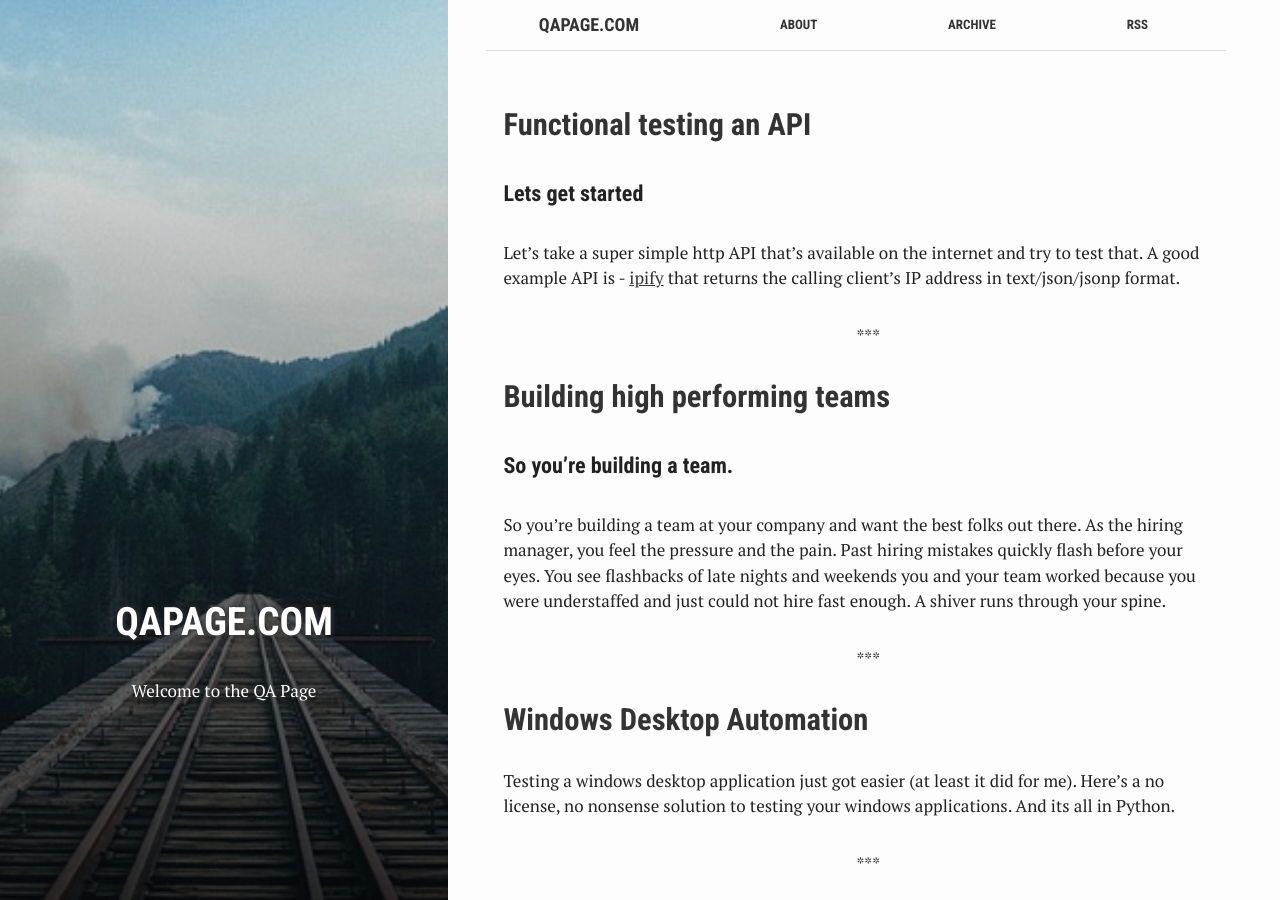
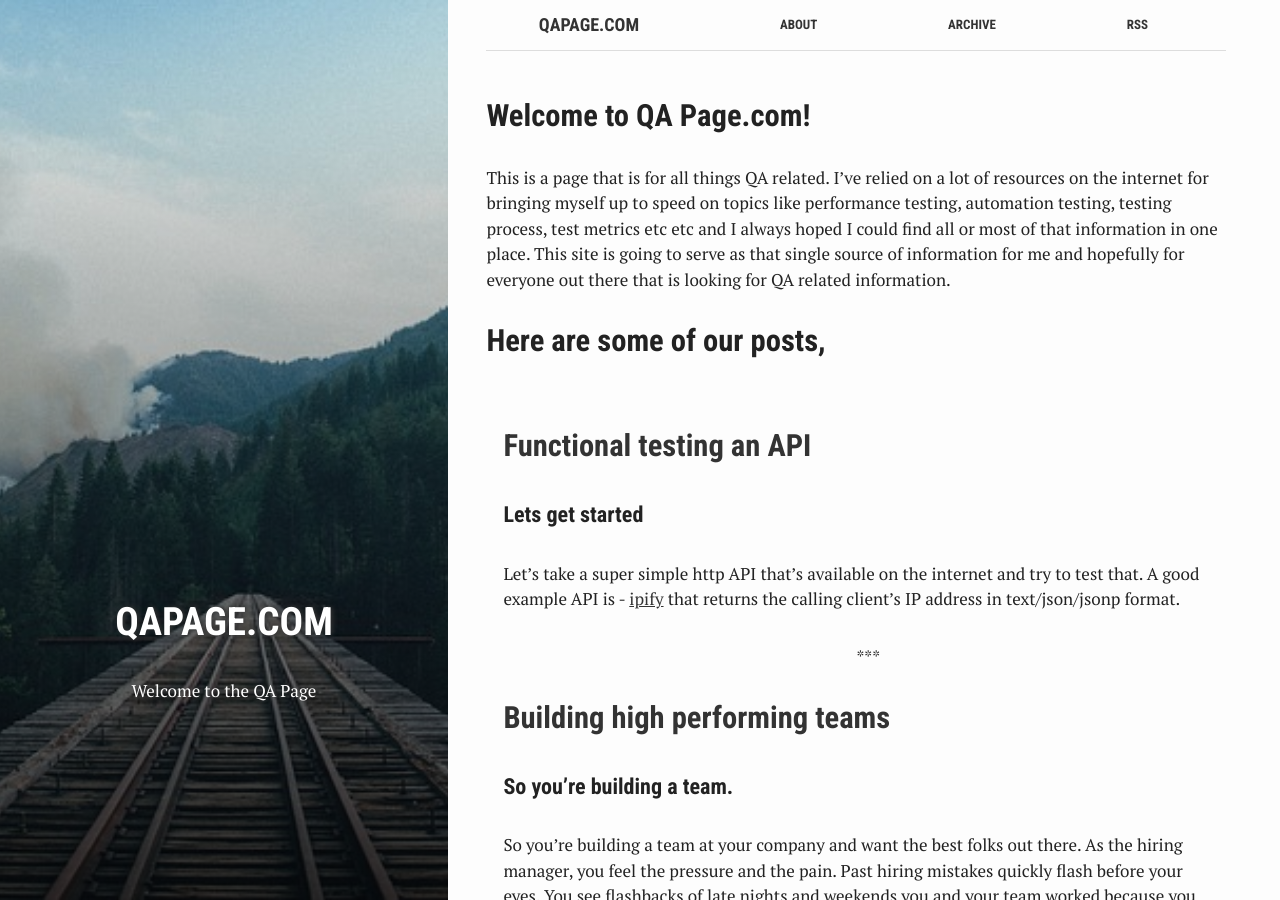
Before and after one commit to qapage/qapage.github.io, a Jekyll site: the page built from index.html, in a window 1280 px wide and 900 px high. Built offline with Jekyll 4.4.1, drawn with Linux system fonts in a browser that asks for light colours.

Commit message:
Updated home page to show introduction to QA Page.com

```diff
--- a/index.html
+++ b/index.html
@@ -6,6 +6,12 @@ title: "QAPage.com"
 summary: "Welcome to the QA Page"
 ---
 
+<h2 class="post-title"> Welcome to QA Page.com!</h2>
+<div class="post-entry">
+  This is a page that is for all things QA related. I’ve relied on a lot of resources on the internet for bringing myself up to speed on topics like performance testing, automation testing, testing process, test metrics etc etc and I always hoped I could find all or most of that information in one place. This site is going to serve as that single source of information for me and hopefully for everyone out there that is looking for QA related information.
+</div>
+
+<h2 class="post-title"> Here are some of our posts,</h2>
 {% for post in site.posts limit: 5 %}
   <article class="index-page">
     <h2><a href="{{ post.url }}">{{ post.title }}</a></h2>
```
